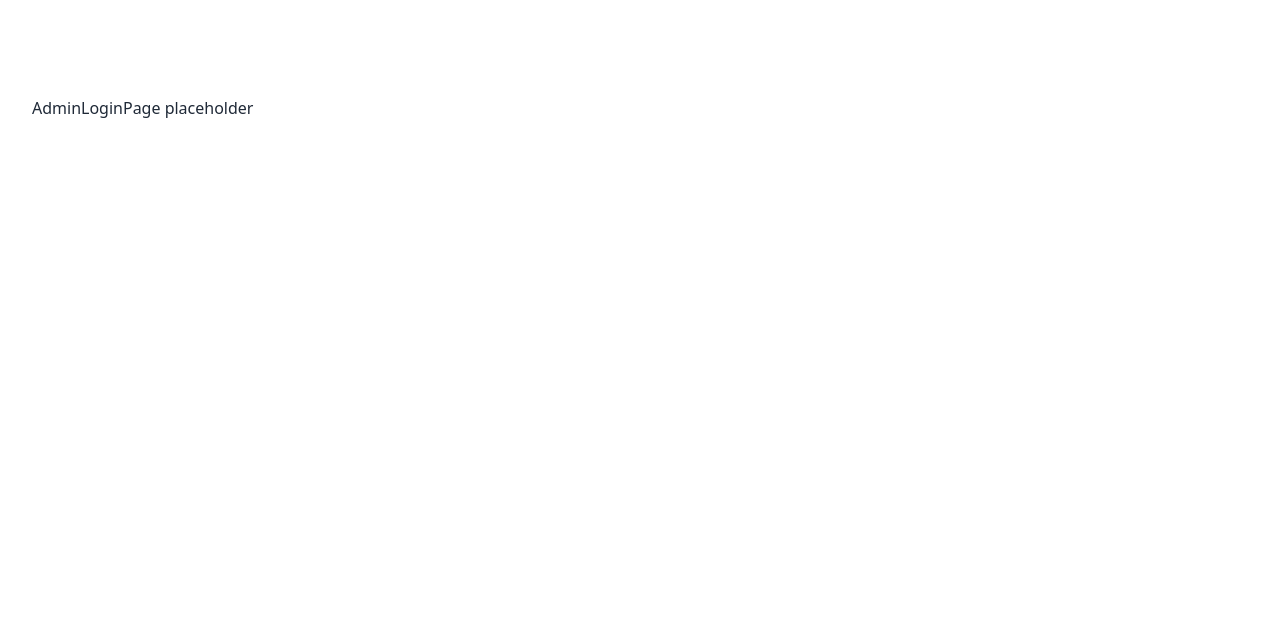
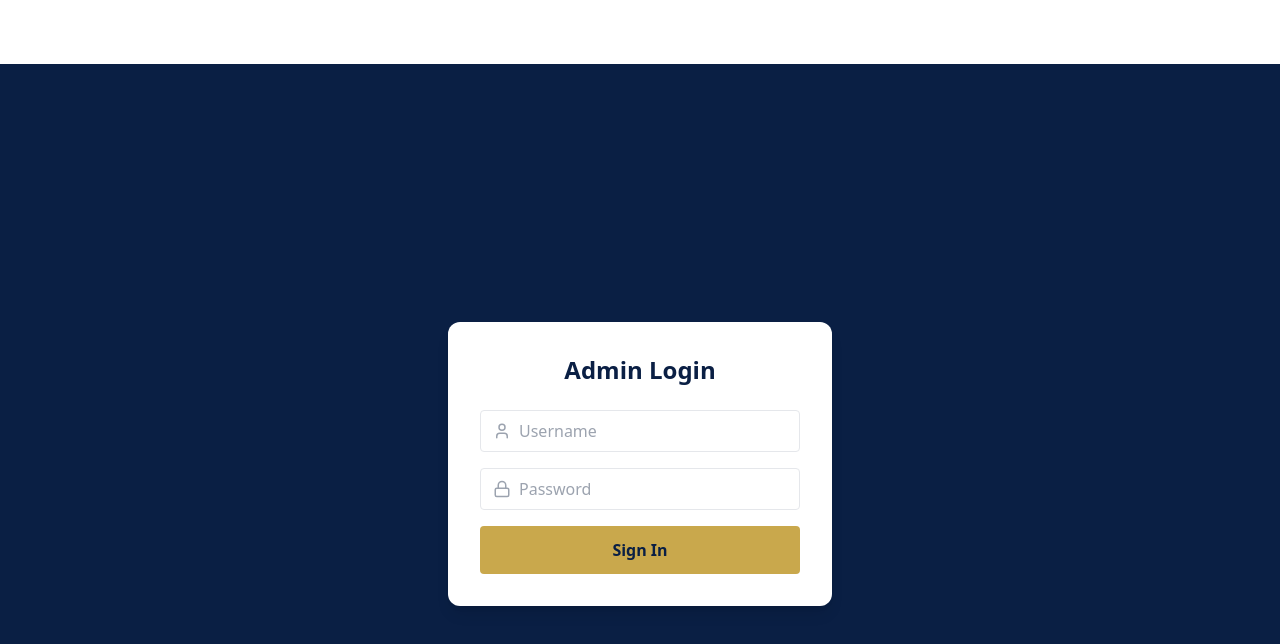
Before and after one commit to Aman-0402/ARX_Pro, a React (Vite) app in the folder frontend/: page /admin/login in a window 1280 px wide. Shown: the top 644 px of the page. Built offline with nearby package versions, Linux system fonts and the light colour scheme; no server answers.

Commit message:
Add real admin login page wired to session auth

```diff
--- a/frontend/src/pages/admin/AdminLoginPage.tsx
+++ b/frontend/src/pages/admin/AdminLoginPage.tsx
@@ -1,3 +1,67 @@
+import { useState, type FormEvent } from "react";
+import { useNavigate } from "react-router-dom";
+import { Lock, User } from "lucide-react";
+import { useAuth } from "@/hooks/useAuth";
+
 export default function AdminLoginPage() {
-  return <div className="p-8">AdminLoginPage placeholder</div>;
+  const navigate = useNavigate();
+  const { login, user } = useAuth();
+  const [username, setUsername] = useState("");
+  const [password, setPassword] = useState("");
+  const [loading, setLoading] = useState(false);
+  const [error, setError] = useState("");
+
+  if (user?.is_staff) {
+    navigate("/admin", { replace: true });
+  }
+
+  async function handleSubmit(event: FormEvent) {
+    event.preventDefault();
+    setLoading(true);
+    setError("");
+    try {
+      await login(username, password);
+      navigate("/admin", { replace: true });
+    } catch {
+      setError("Invalid username or password.");
+    } finally {
+      setLoading(false);
+    }
+  }
+
+  return (
+    <div className="min-h-screen bg-navy-900 flex items-center justify-center px-4">
+      <div className="w-full max-w-sm bg-white rounded-xl p-8 shadow-lg">
+        <h1 className="font-bold text-2xl text-navy-900 text-center mb-6">Admin Login</h1>
+
+        <form onSubmit={handleSubmit} className="space-y-4">
+          <div className="flex items-center gap-2 border rounded px-3 py-2">
+            <User size={18} className="text-gray-400" />
+            <input
+              required
+              placeholder="Username"
+              value={username}
+              onChange={(e) => setUsername(e.target.value)}
+              className="flex-1 outline-none"
+            />
+          </div>
+          <div className="flex items-center gap-2 border rounded px-3 py-2">
+            <Lock size={18} className="text-gray-400" />
+            <input
+              required
+              type="password"
+              placeholder="Password"
+              value={password}
+              onChange={(e) => setPassword(e.target.value)}
+              className="flex-1 outline-none"
+            />
+          </div>
+          {error && <p className="text-red-500 text-sm">{error}</p>}
+          <button type="submit" disabled={loading} className="btn-primary w-full justify-center">
+            {loading ? "Signing in..." : "Sign In"}
+          </button>
+        </form>
+      </div>
+    </div>
+  );
 }
```
